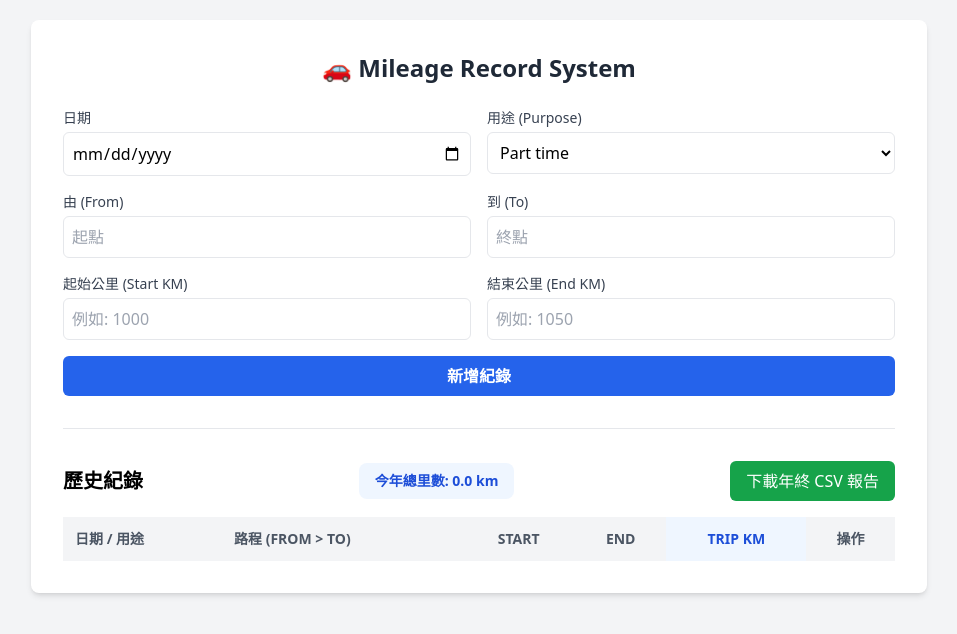
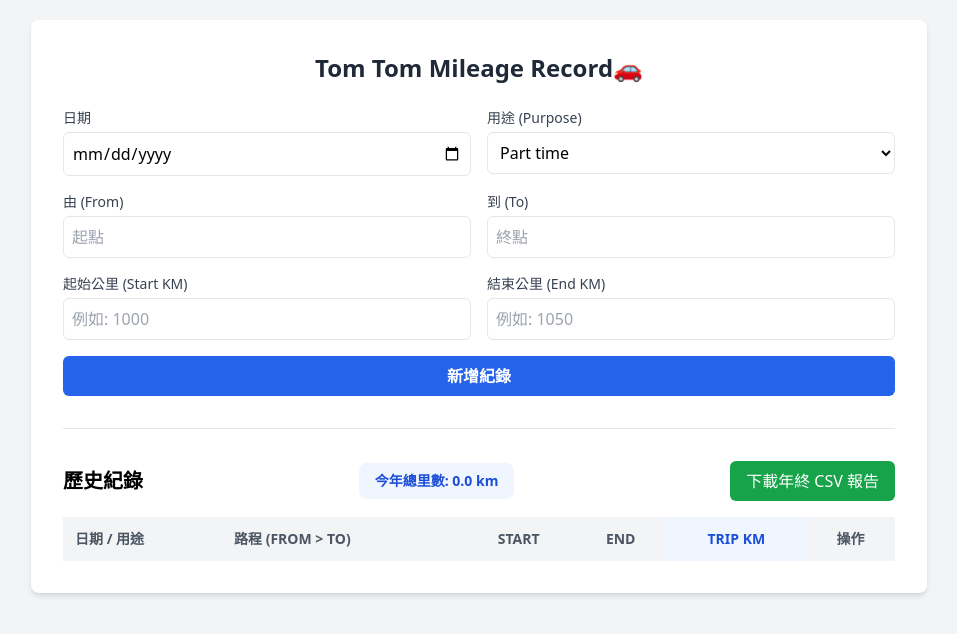
Before and after one commit to gigigiselleho/Tom-s-Mileage, a plain HTML site: page index.html in a window 1280 px wide. Shown: the whole page, without its empty margins (161-1118 px from the left). Drawn offline with nearby package versions, Linux system fonts and the light colour scheme.

Commit message:
Add files via upload

```diff
--- a/index.html
+++ b/index.html
@@ -8,7 +8,7 @@
 </head>
 <body class="bg-gray-100 p-5">
     <div class="max-w-4xl mx-auto bg-white p-8 rounded-lg shadow-md">
-        <h1 class="text-2xl font-bold mb-6 text-gray-800 text-center">🚗 Mileage Record System</h1>
+        <h1 class="text-2xl font-bold mb-6 text-gray-800 text-center">Tom Tom Mileage Record🚗</h1>
 
         <form id="mileageForm" class="grid grid-cols-1 md:grid-cols-2 gap-4 mb-8">
             <div>
```
